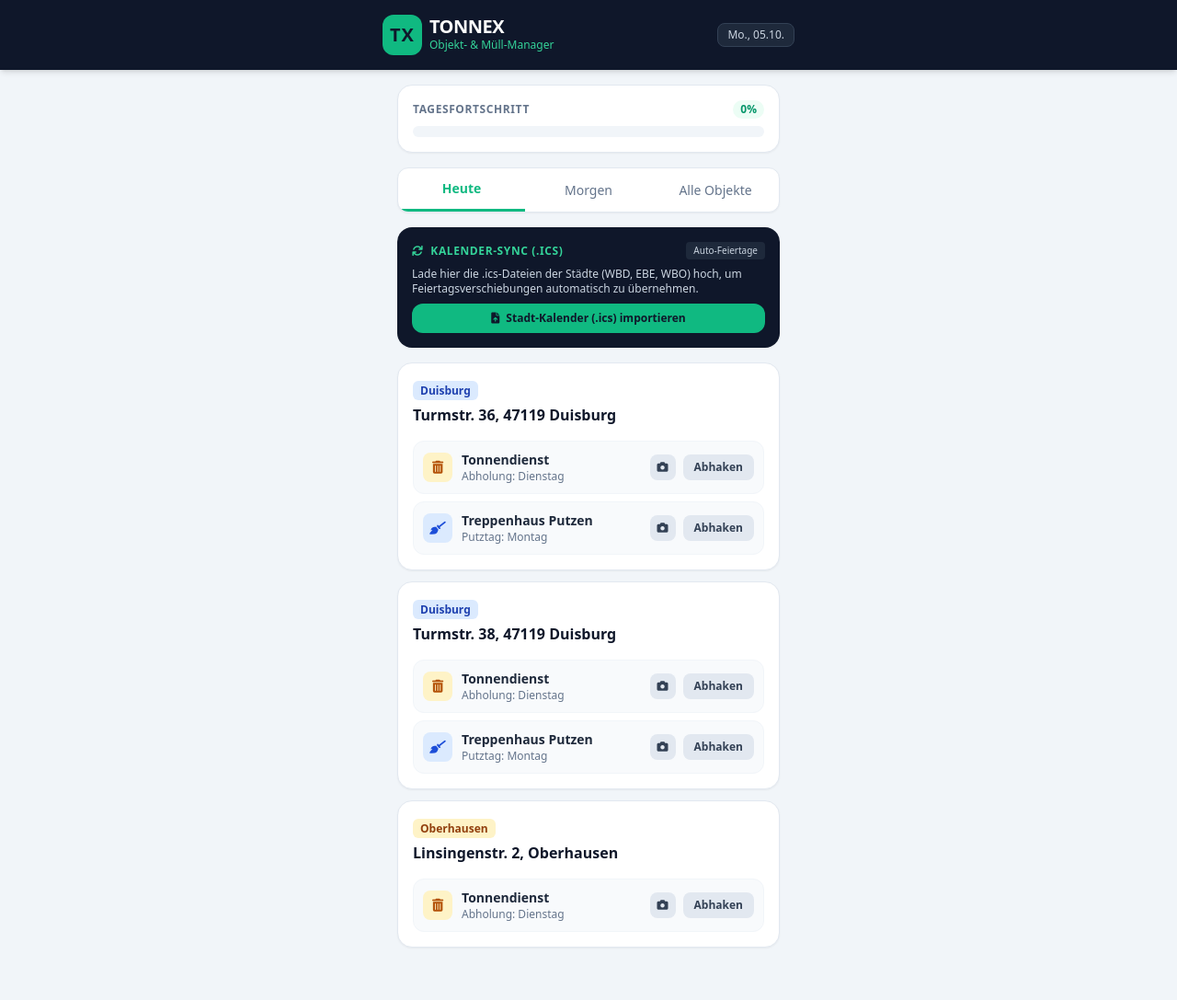
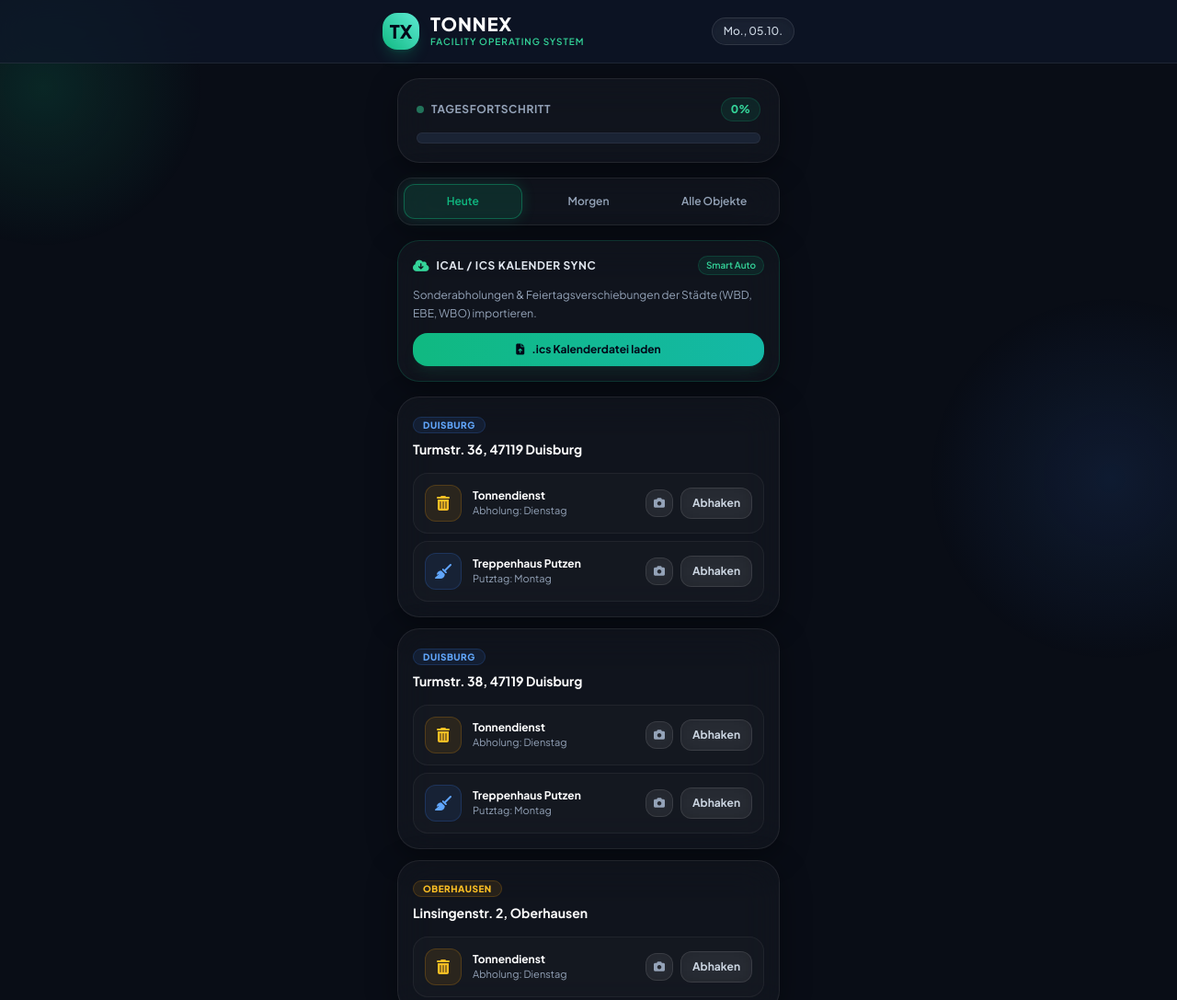
Before and after one commit to tonnex-app/tonnex-app, a plain HTML site: page index.html in a window 1280 px wide. Shown: the top 1087 px of the page at 92% size. Drawn offline with nearby package versions, Linux system fonts and the light colour scheme.

Commit message:
Update index.html

```diff
--- a/index.html
+++ b/index.html
@@ -3,66 +3,148 @@
 <head>
     <meta charset="UTF-8">
     <meta name="viewport" content="width=device-width, initial-scale=1.0">
-    <title>Tonnex - Objekt- & Müll-Manager</title>
+    <title>TONNEX - iOS Glass Edition</title>
     <script src="https://cdn.tailwindcss.com"></script>
-    <link href="https://cdnjs.cloudflare.com/ajax/libs/font-awesome/6.0.0/css/all.min.css" rel="stylesheet">
+    <link href="https://cdnjs.cloudflare.com/ajax/libs/font-awesome/6.4.0/css/all.min.css" rel="stylesheet">
+    <link href="https://fonts.googleapis.com/css2?family=Plus+Jakarta+Sans:wght@300;400;500;600;700;800&display=swap" rel="stylesheet">
     <style>
-        .active-tab { border-bottom: 3px solid #10B981; color: #10B981; font-weight: bold; }
+        body {
+            font-family: 'Plus Jakarta Sans', -apple-system, BlinkMacSystemFont, sans-serif;
+            background: #090d16;
+        }
+
+        /* iOS Glassmorphism Effects */
+        .glass-card {
+            background: rgba(255, 255, 255, 0.03);
+            backdrop-filter: blur(20px);
+            -webkit-backdrop-filter: blur(20px);
+            border: 1px solid rgba(255, 255, 255, 0.08);
+            box-shadow: 0 8px 32px 0 rgba(0, 0, 0, 0.37);
+        }
+
+        .glass-header {
+            background: rgba(15, 23, 42, 0.7);
+            backdrop-filter: blur(25px);
+            -webkit-backdrop-filter: blur(25px);
+            border-bottom: 1px solid rgba(255, 255, 255, 0.08);
+        }
+
+        .glass-pill {
+            background: rgba(255, 255, 255, 0.05);
+            backdrop-filter: blur(12px);
+            -webkit-backdrop-filter: blur(12px);
+            border: 1px solid rgba(255, 255, 255, 0.1);
+        }
+
+        .glass-input {
+            background: rgba(0, 0, 0, 0.3);
+            border: 1px solid rgba(255, 255, 255, 0.12);
+        }
+
+        /* Glowing Gradients */
+        .neon-glow-emerald {
+            box-shadow: 0 0 25px rgba(16, 185, 129, 0.25);
+        }
+
+        .active-tab {
+            background: rgba(16, 185, 129, 0.15) !important;
+            color: #10B981 !important;
+            border: 1px solid rgba(16, 185, 129, 0.4) !important;
+            box-shadow: 0 0 15px rgba(16, 185, 129, 0.2);
+        }
+
+        /* Ambient Background Orbs */
+        .ambient-orb-1 {
+            position: fixed;
+            top: -10%;
+            left: -10%;
+            width: 350px;
+            height: 350px;
+            background: radial-gradient(circle, rgba(16,185,129,0.15) 0%, rgba(0,0,0,0) 70%);
+            border-radius: 50%;
+            pointer-events: none;
+            z-index: 0;
+        }
+
+        .ambient-orb-2 {
+            position: fixed;
+            bottom: 10%;
+            right: -10%;
+            width: 400px;
+            height: 400px;
+            background: radial-gradient(circle, rgba(59,130,246,0.12) 0%, rgba(0,0,0,0) 70%);
+            border-radius: 50%;
+            pointer-events: none;
+            z-index: 0;
+        }
     </style>
 </head>
-<body class="bg-slate-100 min-h-screen text-slate-800 font-sans pb-12">
+<body class="min-h-screen text-slate-100 pb-16 relative overflow-x-hidden">
+
+    <!-- Glowing Background Atmosphere -->
+    <div class="ambient-orb-1"></div>
+    <div class="ambient-orb-2"></div>
 
     <!-- Header -->
-    <header class="bg-slate-900 text-white p-4 sticky top-0 z-50 shadow-md">
+    <header class="glass-header sticky top-0 z-50 py-3.5 px-4 mb-4">
         <div class="flex justify-between items-center max-w-md mx-auto">
-            <div class="flex items-center space-x-2">
-                <div class="bg-emerald-500 text-slate-900 p-2 rounded-xl font-black text-xl tracking-wider">TX</div>
+            <div class="flex items-center space-x-3">
+                <div class="w-10 h-10 rounded-2xl bg-gradient-to-tr from-emerald-500 to-teal-300 flex items-center justify-center font-black text-slate-950 text-xl shadow-lg shadow-emerald-500/20">
+                    TX
+                </div>
                 <div>
-                    <h1 class="text-xl font-extrabold tracking-tight text-white leading-none">TONNEX</h1>
-                    <p class="text-xs text-emerald-400 font-medium mt-0.5">Objekt- & Müll-Manager</p>
+                    <h1 class="text-xl font-black tracking-wider text-white leading-none">TONNEX</h1>
+                    <p class="text-[10px] text-emerald-400 font-semibold tracking-widest uppercase mt-0.5">Facility Operating System</p>
                 </div>
             </div>
-            <span id="currentDate" class="text-xs bg-slate-800 px-2.5 py-1 rounded-lg border border-slate-700 text-slate-300"></span>
+            <span id="currentDate" class="text-xs font-medium glass-pill px-3 py-1.5 rounded-full text-slate-300 border border-white/10 shadow-inner"></span>
         </div>
     </header>
 
     <!-- App Container -->
-    <main class="max-w-md mx-auto p-4 space-y-4">
+    <main class="max-w-md mx-auto px-4 space-y-4 relative z-10">
 
-        <!-- Progress Overview -->
-        <div class="bg-white p-4 rounded-2xl shadow-sm border border-slate-200">
-            <div class="flex justify-between items-center mb-2">
-                <span class="text-xs font-bold uppercase tracking-wider text-slate-500">Tagesfortschritt</span>
-                <span id="progressPercent" class="text-xs font-bold text-emerald-600 bg-emerald-50 px-2 py-0.5 rounded-full">0%</span>
+        <!-- Progress Card -->
+        <div class="glass-card p-5 rounded-3xl relative overflow-hidden">
+            <div class="flex justify-between items-center mb-3">
+                <div class="flex items-center space-x-2">
+                    <div class="w-2 h-2 rounded-full bg-emerald-400 animate-pulse"></div>
+                    <span class="text-xs font-bold uppercase tracking-wider text-slate-400">Tagesfortschritt</span>
+                </div>
+                <span id="progressPercent" class="text-xs font-extrabold text-emerald-400 bg-emerald-500/10 px-2.5 py-1 rounded-full border border-emerald-500/20">0%</span>
             </div>
-            <div class="w-full bg-slate-100 rounded-full h-3 overflow-hidden">
-                <div id="progressBar" class="bg-emerald-500 h-3 rounded-full transition-all duration-500" style="width: 0%"></div>
+            <div class="w-full bg-slate-800/80 rounded-full h-3 p-0.5 border border-white/5 overflow-hidden">
+                <div id="progressBar" class="bg-gradient-to-r from-emerald-500 to-teal-400 h-2 rounded-full transition-all duration-500 shadow-sm" style="width: 0%"></div>
             </div>
         </div>
 
-        <!-- Time Navigation Tabs -->
-        <div class="flex bg-white rounded-xl shadow-sm border border-slate-200 overflow-hidden text-sm">
-            <button onclick="switchTab('today')" id="tabToday" class="flex-1 py-3 text-center active-tab transition-all">Heute</button>
-            <button onclick="switchTab('tomorrow')" id="tabTomorrow" class="flex-1 py-3 text-center text-slate-500 transition-all">Morgen</button>
-            <button onclick="switchTab('all')" id="tabAll" class="flex-1 py-3 text-center text-slate-500 transition-all">Alle Objekte</button>
+        <!-- Navigation Tabs -->
+        <div class="grid grid-cols-3 gap-2 p-1.5 glass-card rounded-2xl text-xs font-semibold">
+            <button onclick="switchTab('today')" id="tabToday" class="py-2.5 rounded-xl text-center active-tab transition-all duration-300">Heute</button>
+            <button onclick="switchTab('tomorrow')" id="tabTomorrow" class="py-2.5 rounded-xl text-center text-slate-400 hover:text-white transition-all duration-300">Morgen</button>
+            <button onclick="switchTab('all')" id="tabAll" class="py-2.5 rounded-xl text-center text-slate-400 hover:text-white transition-all duration-300">Alle Objekte</button>
         </div>
 
-        <!-- Auto Sync & Import Box -->
-        <div class="bg-slate-900 text-white p-4 rounded-2xl shadow-sm space-y-2">
+        <!-- Kalender Sync Box -->
+        <div class="glass-card p-4 rounded-3xl space-y-3 border-emerald-500/20">
             <div class="flex justify-between items-center">
-                <h3 class="text-xs font-bold text-emerald-400 uppercase tracking-wider"><i class="fa-solid fa-sync mr-1"></i> Kalender-Sync (.ics)</h3>
-                <span class="text-[10px] bg-slate-800 text-slate-300 px-2 py-0.5 rounded">Auto-Feiertage</span>
+                <div class="flex items-center space-x-2">
+                    <i class="fa-solid fa-cloud-arrow-down text-emerald-400 text-sm"></i>
+                    <h3 class="text-xs font-bold text-slate-200 uppercase tracking-wider">iCal / ICS Kalender Sync</h3>
+                </div>
+                <span class="text-[10px] font-semibold bg-emerald-500/10 text-emerald-400 px-2 py-0.5 rounded-full border border-emerald-500/20">Smart Auto</span>
             </div>
-            <p class="text-xs text-slate-300">Lade hier die .ics-Dateien der Städte (WBD, EBE, WBO) hoch, um Feiertagsverschiebungen automatisch zu übernehmen.</p>
-            <label class="block w-full bg-emerald-500 text-slate-900 text-center py-2 rounded-xl text-xs font-bold cursor-pointer hover:bg-emerald-400 transition-all mt-1">
-                <i class="fa-solid fa-file-arrow-up mr-1"></i> Stadt-Kalender (.ics) importieren
+            <p class="text-xs text-slate-400 leading-relaxed">Sonderabholungen & Feiertagsverschiebungen der Städte (WBD, EBE, WBO) importieren.</p>
+            <label class="flex items-center justify-center space-x-2 w-full bg-gradient-to-r from-emerald-500 to-teal-500 hover:from-emerald-400 hover:to-teal-400 text-slate-950 py-2.5 rounded-2xl text-xs font-bold cursor-pointer transition-all shadow-lg shadow-emerald-500/10 active:scale-95">
+                <i class="fa-solid fa-file-arrow-up"></i>
+                <span>.ics Kalenderdatei laden</span>
                 <input type="file" accept=".ics" class="hidden" onchange="importICS(event)">
             </label>
         </div>
 
         <!-- Task List Container -->
         <div id="taskList" class="space-y-3">
-            <!-- Cards injected via JavaScript -->
+            <!-- Dynamisch via JavaScript -->
         </div>
 
     </main>
@@ -106,7 +188,7 @@
                 const events = parseICS(text);
                 state.icsEvents = events;
                 saveState();
-                alert(`Erfolgreich ${events.length} Müllabhol-Termine aus der .ics-Datei importiert!`);
+                alert(`Erfolgreich ${events.length} Termine aus der .ics-Datei importiert!`);
                 render();
             };
             reader.readAsText(file);
@@ -136,9 +218,9 @@
             ['today', 'tomorrow', 'all'].forEach(t => {
                 const el = document.getElementById('tab' + t.charAt(0).toUpperCase() + t.slice(1));
                 if (t === tab) {
-                    el.className = "flex-1 py-3 text-center active-tab transition-all";
+                    el.className = "py-2.5 rounded-xl text-center active-tab transition-all duration-300 font-bold";
                 } else {
-                    el.className = "flex-1 py-3 text-center text-slate-500 transition-all";
+                    el.className = "py-2.5 rounded-xl text-center text-slate-400 hover:text-white transition-all duration-300";
                 }
             });
             render();
@@ -210,71 +292,72 @@
                     if (isBinToday) { totalCount++; if (isBinDone) doneCount++; }
                     if (isCleanToday) { totalCount++; if (isCleanDone) doneCount++; }
 
-                    const cityBadgeColor = prop.city === 'Duisburg' ? 'bg-blue-100 text-blue-800' :
-                                           prop.city === 'Essen' ? 'bg-emerald-100 text-emerald-800' : 'bg-amber-100 text-amber-800';
+                    const cityBadgeColor = prop.city === 'Duisburg' ? 'bg-blue-500/10 text-blue-400 border-blue-500/20' :
+                                           prop.city === 'Essen' ? 'bg-emerald-500/10 text-emerald-400 border-emerald-500/20' :
+                                           'bg-amber-500/10 text-amber-400 border-amber-500/20';
 
                     const card = document.createElement('div');
-                    card.className = "bg-white p-4 rounded-2xl shadow-sm border border-slate-200 space-y-3";
+                    card.className = "glass-card p-4 rounded-3xl space-y-3";
 
                     let tasksHtml = '';
 
                     if (prop.tasks.includes('Tonnen')) {
                         tasksHtml += `
-                            <div class="flex items-center justify-between bg-slate-50 p-2.5 rounded-xl border border-slate-100">
-                                <div class="flex items-center space-x-2.5">
-                                    <div class="w-8 h-8 rounded-lg bg-amber-100 text-amber-700 flex items-center justify-center font-bold">
-                                        <i class="fa-solid fa-trash-can text-sm"></i>
+                            <div class="flex items-center justify-between p-3 rounded-2xl bg-white/[0.02] border border-white/5">
+                                <div class="flex items-center space-x-3">
+                                    <div class="w-10 h-10 rounded-xl bg-amber-500/10 text-amber-400 border border-amber-500/20 flex items-center justify-center text-base">
+                                        <i class="fa-solid fa-trash-can"></i>
                                     </div>
                                     <div>
-                                        <div class="text-sm font-semibold">Tonnendienst</div>
-                                        <div class="text-xs text-slate-500">${prop.binDay ? 'Abholung: ' + prop.binDay : 'Keine Abholung'}</div>
+                                        <div class="text-xs font-bold text-white">Tonnendienst</div>
+                                        <div class="text-[11px] text-slate-400">${prop.binDay ? 'Abholung: ' + prop.binDay : 'Keine Abholung'}</div>
                                     </div>
                                 </div>
                                 <div class="flex items-center space-x-2">
-                                    <label class="cursor-pointer bg-slate-200 text-slate-700 p-2 rounded-lg text-xs hover:bg-slate-300 transition-all flex items-center space-x-1">
-                                        <i class="fa-solid fa-camera"></i>
+                                    <label class="cursor-pointer glass-pill text-slate-300 p-2 rounded-xl text-xs hover:bg-white/10 transition-all flex items-center">
+                                        <i class="fa-solid fa-camera text-slate-400"></i>
                                         <input type="file" accept="image/*" capture="environment" class="hidden" onchange="handlePhotoUpload(event, ${prop.id}, 'bin')">
                                     </label>
-                                    <button onclick="toggleTask(${prop.id}, 'bin')" class="px-3 py-1.5 rounded-lg text-xs font-bold transition-all ${isBinDone ? 'bg-emerald-500 text-white' : 'bg-slate-200 text-slate-700'}">
+                                    <button onclick="toggleTask(${prop.id}, 'bin')" class="px-3 py-2 rounded-xl text-xs font-bold transition-all ${isBinDone ? 'bg-emerald-500 text-slate-950 font-black shadow-lg shadow-emerald-500/20' : 'glass-pill text-slate-300 hover:bg-white/10'}">
                                         ${isBinDone ? '<i class="fa-solid fa-check mr-1"></i> Erledigt' : 'Abhaken'}
                                     </button>
                                 </div>
                             </div>
-                            ${state.photos[binDoneKey] ? `<div class="mt-1"><img src="${state.photos[binDoneKey]}" class="w-full h-24 object-cover rounded-xl border border-slate-200"></div>` : ''}
+                            ${state.photos[binDoneKey] ? `<div class="mt-2"><img src="${state.photos[binDoneKey]}" class="w-full h-32 object-cover rounded-2xl border border-white/10"></div>` : ''}
                         `;
                     }
 
                     if (prop.tasks.includes('Putzen')) {
                         tasksHtml += `
-                            <div class="flex items-center justify-between bg-slate-50 p-2.5 rounded-xl border border-slate-100">
-                                <div class="flex items-center space-x-2.5">
-                                    <div class="w-8 h-8 rounded-lg bg-blue-100 text-blue-700 flex items-center justify-center font-bold">
-                                        <i class="fa-solid fa-broom text-sm"></i>
+                            <div class="flex items-center justify-between p-3 rounded-2xl bg-white/[0.02] border border-white/5">
+                                <div class="flex items-center space-x-3">
+                                    <div class="w-10 h-10 rounded-xl bg-blue-500/10 text-blue-400 border border-blue-500/20 flex items-center justify-center text-base">
+                                        <i class="fa-solid fa-broom"></i>
                                     </div>
                                     <div>
-                                        <div class="text-sm font-semibold">Treppenhaus Putzen</div>
-                                        <div class="text-xs text-slate-500">${prop.cleanDay ? 'Putztag: ' + prop.cleanDay : 'Nach Bedarf'}</div>
+                                        <div class="text-xs font-bold text-white">Treppenhaus Putzen</div>
+                                        <div class="text-[11px] text-slate-400">${prop.cleanDay ? 'Putztag: ' + prop.cleanDay : 'Nach Bedarf'}</div>
                                     </div>
                                 </div>
                                 <div class="flex items-center space-x-2">
-                                    <label class="cursor-pointer bg-slate-200 text-slate-700 p-2 rounded-lg text-xs hover:bg-slate-300 transition-all flex items-center space-x-1">
-                                        <i class="fa-solid fa-camera"></i>
+                                    <label class="cursor-pointer glass-pill text-slate-300 p-2 rounded-xl text-xs hover:bg-white/10 transition-all flex items-center">
+                                        <i class="fa-solid fa-camera text-slate-400"></i>
                                         <input type="file" accept="image/*" capture="environment" class="hidden" onchange="handlePhotoUpload(event, ${prop.id}, 'clean')">
                                     </label>
-                                    <button onclick="toggleTask(${prop.id}, 'clean')" class="px-3 py-1.5 rounded-lg text-xs font-bold transition-all ${isCleanDone ? 'bg-emerald-500 text-white' : 'bg-slate-200 text-slate-700'}">
+                                    <button onclick="toggleTask(${prop.id}, 'clean')" class="px-3 py-2 rounded-xl text-xs font-bold transition-all ${isCleanDone ? 'bg-emerald-500 text-slate-950 font-black shadow-lg shadow-emerald-500/20' : 'glass-pill text-slate-300 hover:bg-white/10'}">
                                         ${isCleanDone ? '<i class="fa-solid fa-check mr-1"></i> Erledigt' : 'Abhaken'}
                                     </button>
                                 </div>
                             </div>
-                            ${state.photos[cleanDoneKey] ? `<div class="mt-1"><img src="${state.photos[cleanDoneKey]}" class="w-full h-24 object-cover rounded-xl border border-slate-200"></div>` : ''}
+                            ${state.photos[cleanDoneKey] ? `<div class="mt-2"><img src="${state.photos[cleanDoneKey]}" class="w-full h-32 object-cover rounded-2xl border border-white/10"></div>` : ''}
                         `;
                     }
 
                     card.innerHTML = `
                         <div class="flex justify-between items-start">
                             <div>
-                                <span class="text-xs font-bold px-2 py-0.5 rounded-md ${cityBadgeColor}">${prop.city}</span>
-                                <h3 class="font-bold text-slate-900 mt-1">${prop.address}</h3>
+                                <span class="text-[10px] font-extrabold px-2.5 py-0.5 rounded-full border ${cityBadgeColor} uppercase tracking-wider">${prop.city}</span>
+                                <h3 class="font-bold text-white text-sm mt-1.5">${prop.address}</h3>
                             </div>
                         </div>
                         <div class="space-y-2 pt-1">
@@ -287,10 +370,12 @@
 
             if (container.children.length === 0) {
                 container.innerHTML = `
-                    <div class="bg-white p-8 rounded-2xl text-center space-y-2 border border-slate-200">
-                        <i class="fa-solid fa-circle-check text-4xl text-emerald-500 mb-2"></i>
-                        <h3 class="font-bold text-slate-800">Alles erledigt!</h3>
-                        <p class="text-xs text-slate-500">Für diesen Zeitraum stehen aktuell keine Aufgaben an.</p>
+                    <div class="glass-card p-8 rounded-3xl text-center space-y-2">
+                        <div class="w-12 h-12 rounded-full bg-emerald-500/10 text-emerald-400 border border-emerald-500/20 flex items-center justify-center mx-auto text-xl mb-3">
+                            <i class="fa-solid fa-check-double"></i>
+                        </div>
+                        <h3 class="font-bold text-white text-base">Alles erledigt!</h3>
+                        <p class="text-xs text-slate-400">Für diesen Zeitraum stehen aktuell keine Aufgaben an.</p>
                     </div>
                 `;
             }
```
